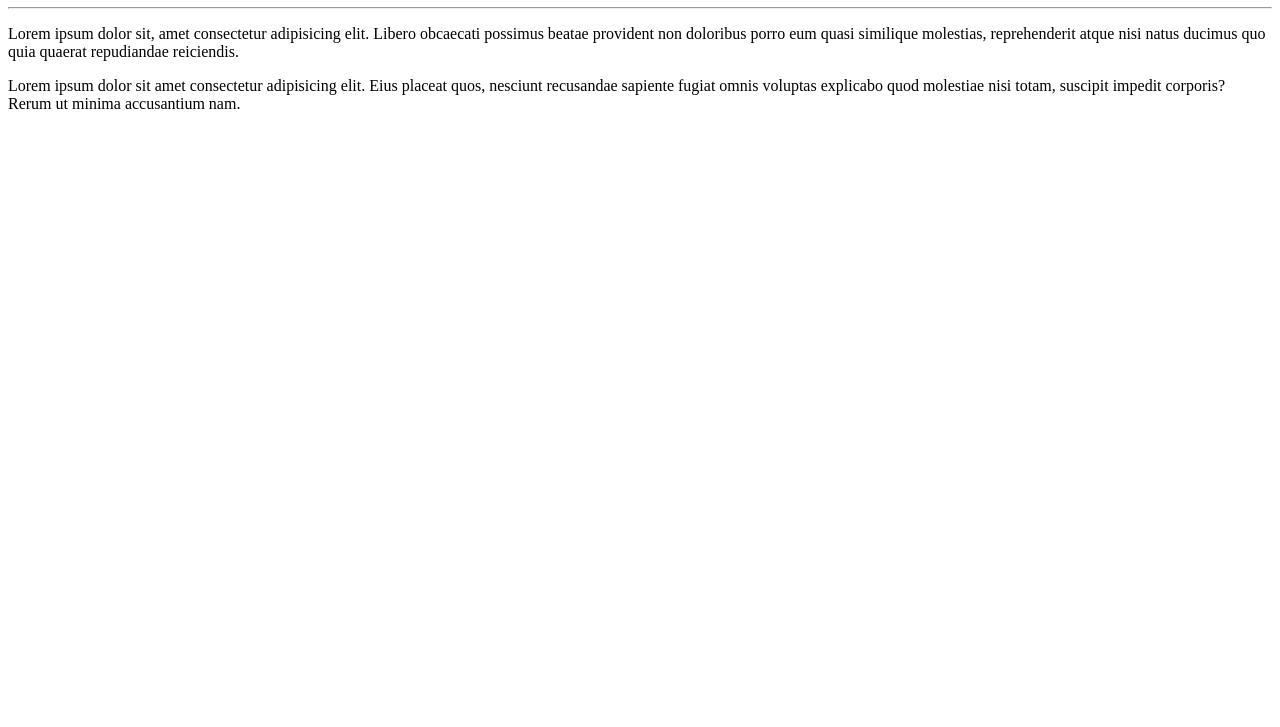
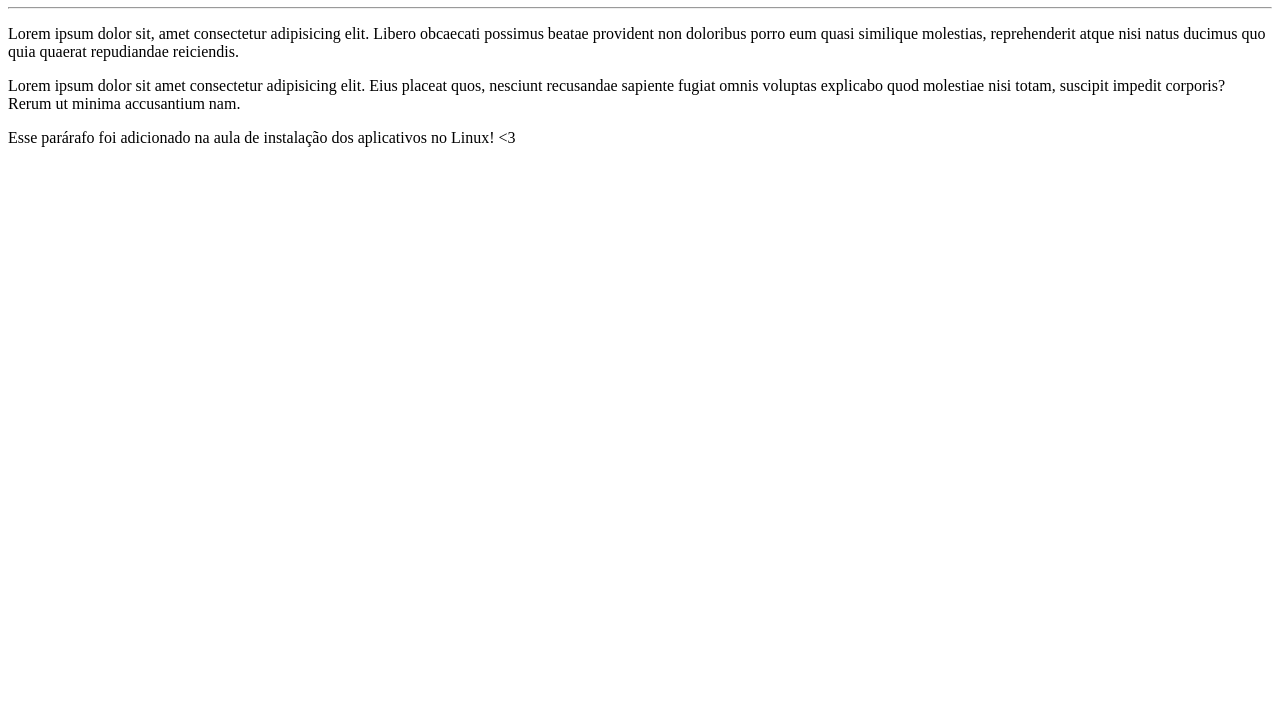
Before and after one commit to leonardolerio/Ola-Mundo, a plain HTML site: page site-exemplo/index.html in a window 1280 px wide. Shown: the part 73-800 px from the top of the page. Drawn offline with Linux system fonts and the light colour scheme.

Commit message:
Aula de Instalação no Linux

```diff
--- a/site-exemplo/index.html
+++ b/site-exemplo/index.html
@@ -10,5 +10,6 @@
     <hr>
     <p>Lorem ipsum dolor sit, amet consectetur adipisicing elit. Libero obcaecati possimus beatae provident non doloribus porro eum quasi similique molestias, reprehenderit atque nisi natus ducimus quo quia quaerat repudiandae reiciendis.</p>
     <p>Lorem ipsum dolor sit amet consectetur adipisicing elit. Eius placeat quos, nesciunt recusandae sapiente fugiat omnis voluptas explicabo quod molestiae nisi totam, suscipit impedit corporis? Rerum ut minima accusantium nam.</p>
+    <p>Esse parárafo foi adicionado na aula de instalação dos aplicativos no Linux! &lt;3</p>
 </body>
 </html>
```
